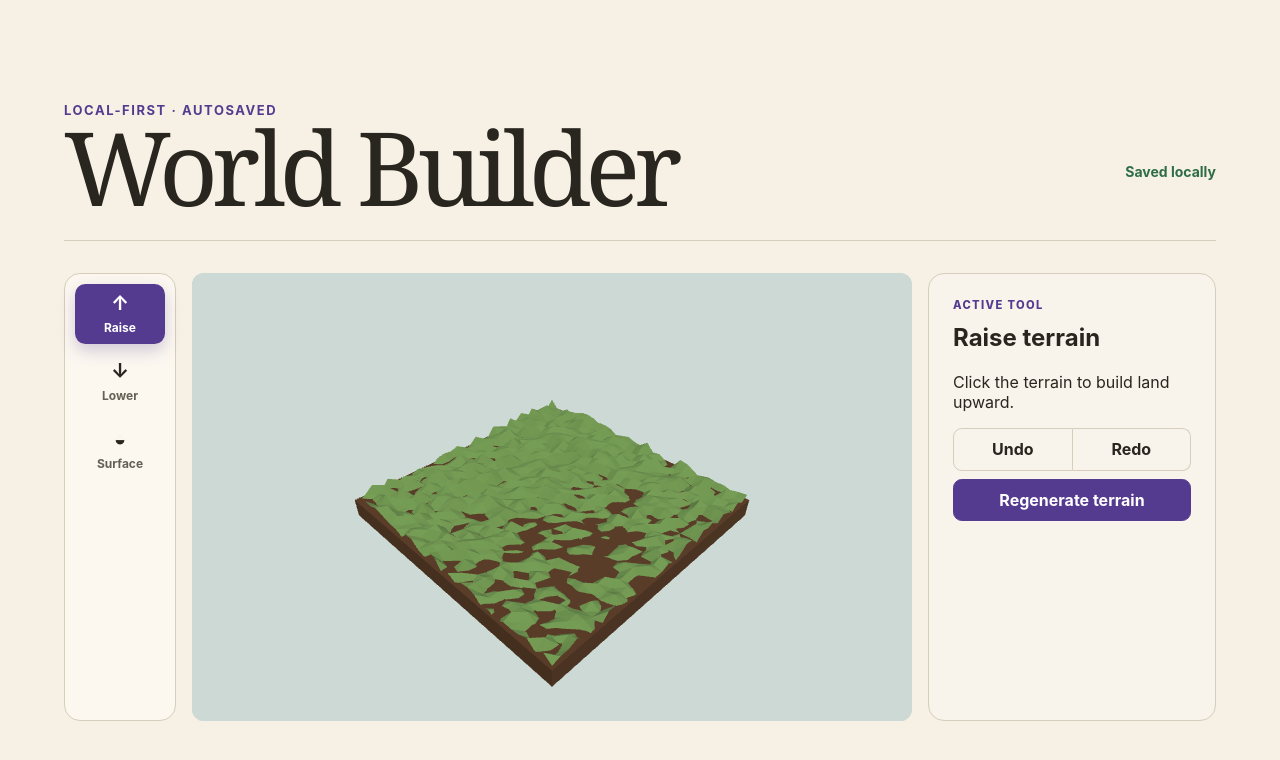
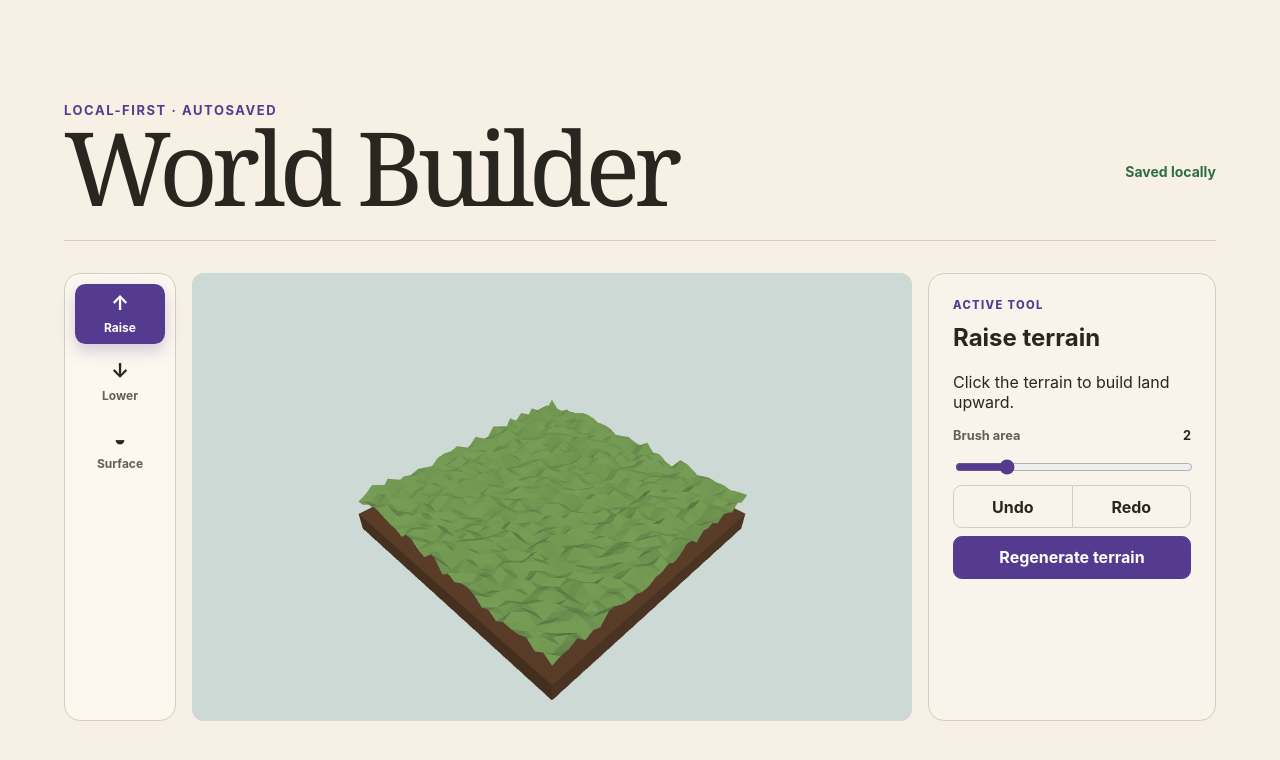
Before and after one commit to varunhv97/world-builder, a React (Vite) app: page / in a window 1280 px wide. Shown: the top 760 px of the page. Built offline with nearby package versions, Linux system fonts and the light colour scheme.

Commit message:
feat: add adjustable terrain brush area

```diff
--- a/src/App.css
+++ b/src/App.css
@@ -88,6 +88,9 @@ button:focus-visible { outline: 3px solid #553b90; outline-offset: 3px; }
 .action-row .quiet-action:last-child { border-radius: 0 .55rem .55rem 0; }
 .primary-action { cursor: pointer; }
 .primary-action { background: var(--color-accent); border: 1px solid var(--color-accent); color: white; margin-top: .5rem; width: 100%; }
+.brush-control { color: var(--color-muted); display: grid; font-size: .8rem; font-weight: 700; gap: .45rem; margin: .5rem 0; }
+.brush-control output { color: var(--color-ink); justify-self: end; margin-top: -1.35rem; }
+.brush-control input { accent-color: var(--color-accent); cursor: pointer; width: 100%; }
 
 .foundation-card h2 {
   color: var(--color-ink);
--- a/src/App.tsx
+++ b/src/App.tsx
@@ -14,6 +14,7 @@ function App() {
   const [heights, setHeights] = useState(() => recoverTerrain(localStorage.getItem(STORAGE_KEY), DIMENSION ** 2) ?? generateTerrain(Date.now()))
   const [materials, setMaterials] = useState<number[]>(() => Array(DIMENSION ** 2).fill(1))
   const [tool, setTool] = useState<TerrainTool>('raise')
+  const [brushRadius, setBrushRadius] = useState(2)
   const [undo, setUndo] = useState<number[][]>([])
   const [redo, setRedo] = useState<number[][]>([])
 
@@ -34,12 +35,12 @@ function App() {
     const { column, row } = coordinate
     if (tool === 'paint') { setMaterials((current) => current.map((material, index) => index === row * DIMENSION + column ? (material + 1) % 3 : material)); return }
     setUndo((history) => [...history, heights]); setRedo([])
-    setHeights((current) => sculptTerrain(current, DIMENSION, column, row, tool === 'raise' ? 220 : -220))
+    setHeights((current) => sculptTerrain(current, DIMENSION, column, row, tool === 'raise' ? 220 : -220, brushRadius))
   }
   const undoEdit = () => { const previous = undo.at(-1); if (previous) { setUndo((items) => items.slice(0, -1)); setRedo((items) => [...items, heights]); setHeights(previous) } }
   const redoEdit = () => { const next = redo.at(-1); if (next) { setRedo((items) => items.slice(0, -1)); setUndo((items) => [...items, heights]); setHeights(next) } }
   const toolCopy = tool === 'raise' ? ['Raise terrain', 'Click the terrain to build land upward.'] : tool === 'lower' ? ['Lower terrain', 'Click the terrain to carve land downward.'] : ['Surface paint', 'Click terrain to cycle grass, water, and desert.']
-  return <main className="app-shell"><header><div><p className="eyebrow">Local-first · autosaved</p><h1>World Builder</h1></div></header><section className="workspace"><nav className="tool-rail" aria-label="Terrain tools"><Tool active={tool === 'raise'} label="Raise" icon="↑" onClick={() => setTool('raise')} /><Tool active={tool === 'lower'} label="Lower" icon="↓" onClick={() => setTool('lower')} /><Tool active={tool === 'paint'} label="Surface" icon="◒" onClick={() => setTool('paint')} /></nav><canvas ref={canvasRef} className="world-canvas" onPointerDown={edit} /><aside className="inspector"><p className="inspector-kicker">Active tool</p><h2>{toolCopy[0]}</h2><p>{toolCopy[1]}</p><div className="action-row"><button className="quiet-action" type="button" disabled={!undo.length} onClick={undoEdit}>Undo</button><button className="quiet-action" type="button" disabled={!redo.length} onClick={redoEdit}>Redo</button></div><button className="primary-action" type="button" onClick={() => { if (confirm('Regenerate terrain? This can be undone.')) { setUndo((items) => [...items, heights]); setRedo([]); setHeights(generateTerrain(Date.now())) } }}>Regenerate terrain</button></aside></section></main>
+  return <main className="app-shell"><header><div><p className="eyebrow">Local-first · autosaved</p><h1>World Builder</h1></div></header><section className="workspace"><nav className="tool-rail" aria-label="Terrain tools"><Tool active={tool === 'raise'} label="Raise" icon="↑" onClick={() => setTool('raise')} /><Tool active={tool === 'lower'} label="Lower" icon="↓" onClick={() => setTool('lower')} /><Tool active={tool === 'paint'} label="Surface" icon="◒" onClick={() => setTool('paint')} /></nav><canvas ref={canvasRef} className="world-canvas" onPointerDown={edit} /><aside className="inspector"><p className="inspector-kicker">Active tool</p><h2>{toolCopy[0]}</h2><p>{toolCopy[1]}</p>{tool !== 'paint' && <label className="brush-control">Brush area <output>{brushRadius}</output><input aria-label="Brush area" type="range" min="1" max="6" value={brushRadius} onChange={(event) => setBrushRadius(Number(event.target.value))} /></label>}<div className="action-row"><button className="quiet-action" type="button" disabled={!undo.length} onClick={undoEdit}>Undo</button><button className="quiet-action" type="button" disabled={!redo.length} onClick={redoEdit}>Redo</button></div><button className="primary-action" type="button" onClick={() => { if (confirm('Regenerate terrain? This can be undone.')) { setUndo((items) => [...items, heights]); setRedo([]); setHeights(generateTerrain(Date.now())) } }}>Regenerate terrain</button></aside></section></main>
 }
 function Tool({ active, icon, label, onClick }: { active: boolean; icon: string; label: string; onClick: () => void }) { return <button className={active ? 'tool-button is-active' : 'tool-button'} type="button" aria-pressed={active} onClick={onClick}><span>{icon}</span>{label}</button> }
 export default App
--- a/src/domain/local-terrain.ts
+++ b/src/domain/local-terrain.ts
@@ -10,12 +10,12 @@ export function generateTerrain(seed: number, dimension = LOCAL_TERRAIN_DIMENSIO
   })
 }
 
-export function sculptTerrain(heights: readonly number[], dimension: number, column: number, row: number, delta: number): number[] {
+export function sculptTerrain(heights: readonly number[], dimension: number, column: number, row: number, delta: number, radius = 2): number[] {
   return heights.map((height, index) => {
     const x = index % dimension
     const y = Math.floor(index / dimension)
     const distance = Math.hypot(x - column, y - row)
-    if (distance > 2) return height
-    return height + Math.round(delta * (1 - distance / 2))
+    if (distance > radius) return height
+    return height + Math.round(delta * (1 - distance / radius))
   })
 }
--- a/src/rendering/WorldRenderer.ts
+++ b/src/rendering/WorldRenderer.ts
@@ -33,7 +33,7 @@ export class WorldRenderer {
       new THREE.BoxGeometry(10.18, 0.72, 10.18),
       new THREE.MeshStandardMaterial({ color: '#4c3428', roughness: 0.95 }),
     )
-    this.#substrate.position.y = -0.5
+    this.#substrate.position.y = -1.15
     this.#scene.add(this.#substrate)
     this.#camera.position.set(11, 12, 11)
     this.#camera.lookAt(0, 0, 0)
```
